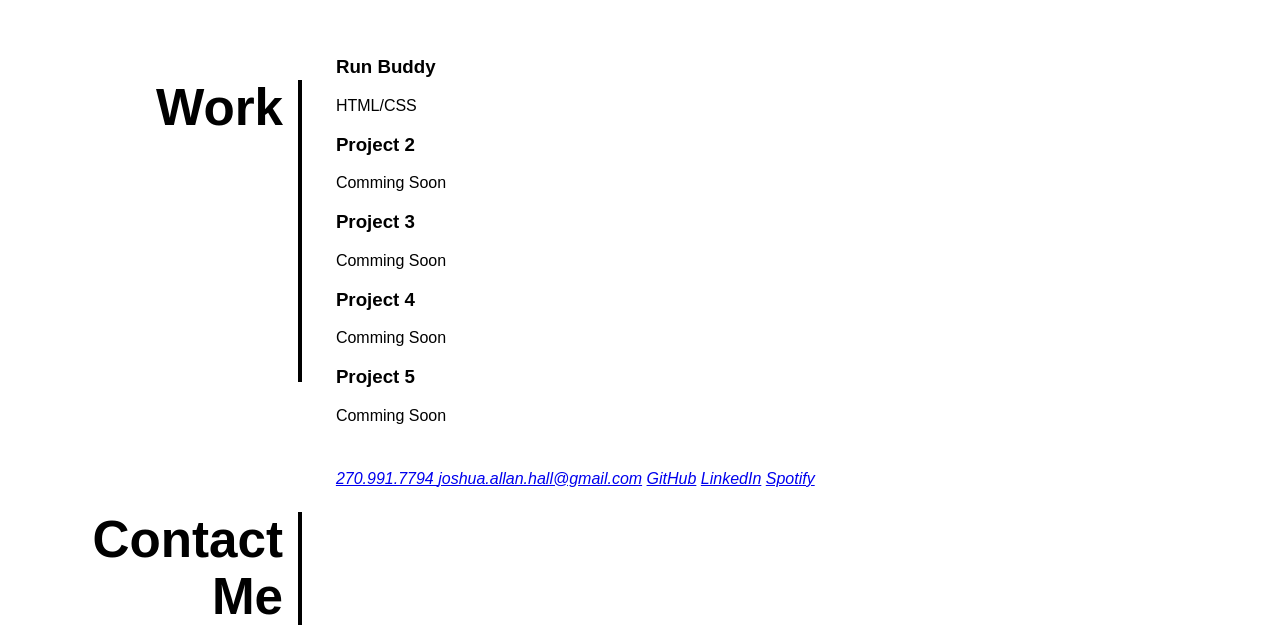
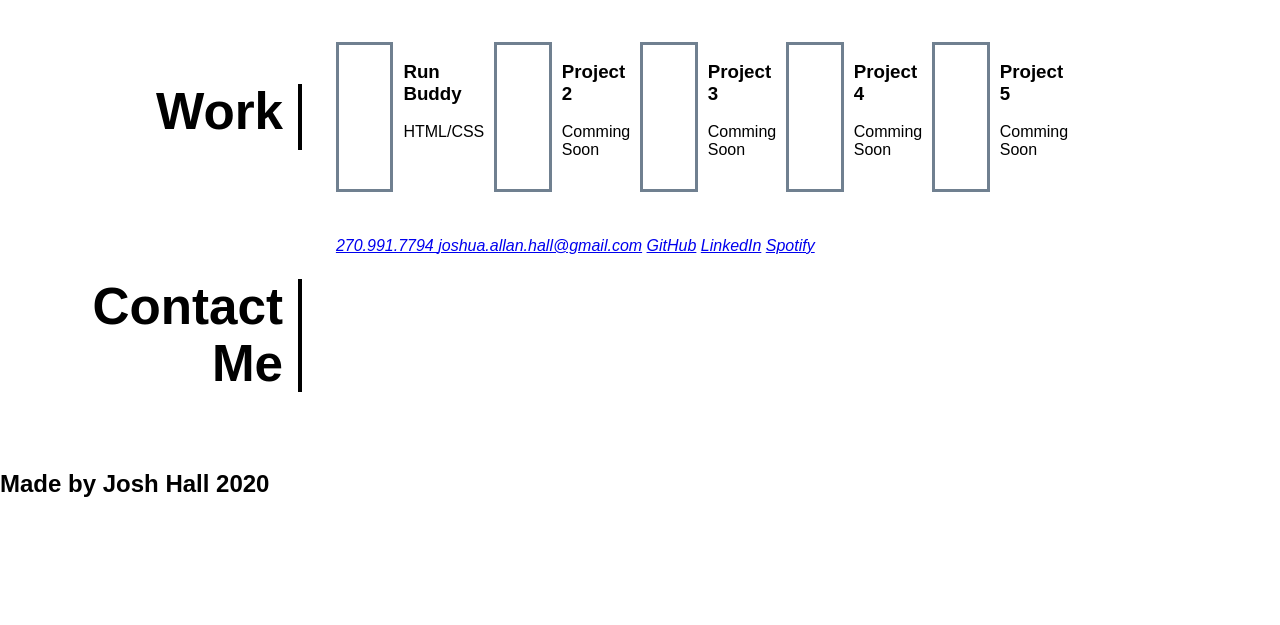
Before and after one commit to jahallb1/joshhallportfolio, a plain HTML site: page index.html in a window 1280 px wide. Shown: the part 734-1359 px from the top of the page. After the commit the page ends 1252 px from the top, so only its background shows below. Drawn offline with Linux system fonts and the light colour scheme.

Commit message:
basic form of grid box started

```diff
--- a/assets/css/style.css
+++ b/assets/css/style.css
@@ -129,6 +129,23 @@ header nav ul li a:hover {
     flex: 0 0 77%;
   }
 
+  .page-section p {
+      margin-bottom: 20px;
+  }
+
+  .grid-container {
+      display: grid;
+      column-gap: 10px;
+      row-gap: 10px;
+      grid-auto-flow: dense;
+      grid-template-columns: repeat(12, 1fr);
+      grid-template-rows: minmax(150px, 1fr);
+  }
+
+  .grid-item {
+      border: 3px solid var(--third-color);
+  }
+
 
 /*.bio-pic {
     background-image: url(../images/Josh\ Hall\ Picture.jpg);
--- a/index.html
+++ b/index.html
@@ -52,27 +52,27 @@
     <section class="page-section" id="work">
         <h2>Work</h2>
             <div class=grid-container>
-                <a href="#" class="run-buddy"></a>
+                <a href="#" class="grid-item run-buddy"></a>
                     <div>
                         <h3>Run Buddy</h3>
                         <span>HTML/CSS</span>
                     </div>
-                <a href="#" class="project-2"></a>
+                <a href="#" class="grid-item project-2"></a>
                     <div>
                         <h3>Project 2</h3>
                         <span>Comming Soon</span>
                     </div>
-                <a href="#" class="project-3"></a>
+                <a href="#" class="grid-item project-3"></a>
                     <div>
                         <h3>Project 3</h3>
                         <span>Comming Soon</span>
                     </div>
-                <a href="#" class="project-4"></a>
+                <a href="#" class="grid-item project-4"></a>
                     <div>
                         <h3>Project 4</h3>
                         <span>Comming Soon</span>
                     </div>
-                <a href="#" class="project-5"></a>
+                <a href="#" class="grid-item project-5"></a>
                     <div>
                         <h3>Project 5</h3>
                         <span>Comming Soon</span>
```
